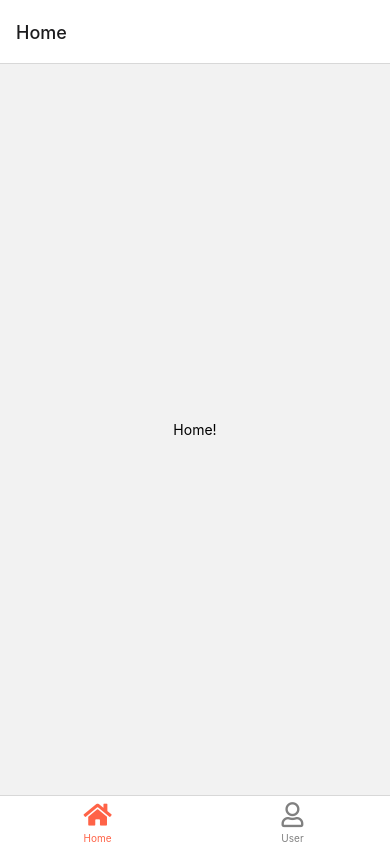
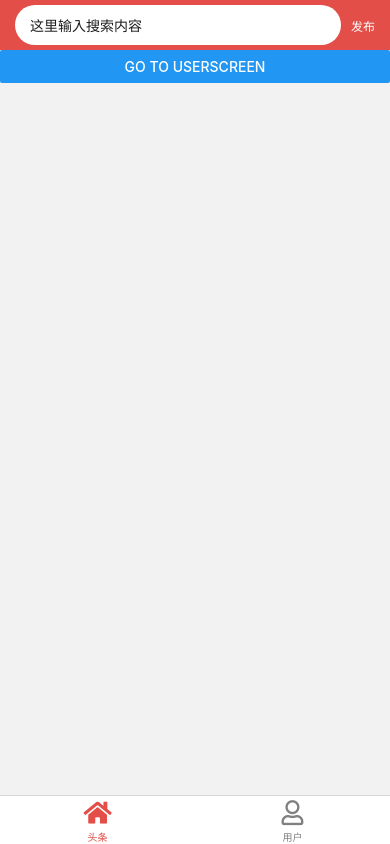
Before and after one commit to lowkey-lau/React-Native-Study, a React Native app: screen /Home in a window 390 px wide. Built offline with nearby package versions, Linux system fonts and the light colour scheme.

Commit message:
组件化开发

```diff
--- a/App.tsx
+++ b/App.tsx
@@ -9,6 +9,9 @@ import * as React from 'react';
 import {NavigationContainer} from '@react-navigation/native';
 import {createBottomTabNavigator} from '@react-navigation/bottom-tabs';
 import Ionicons from 'react-native-vector-icons/FontAwesome5';
+
+import HomeScreen from './app/page/HomeScreen';
+import UserScreen from './app/page/UserScreen';
 
 import type {PropsWithChildren} from 'react';
 import {
@@ -30,7 +33,7 @@ import {
   ReloadInstructions,
 } from 'react-native/Libraries/NewAppScreen';
 
-import InitHeader from './app/components/InitHeader/InitHeader';
+import InitHeader from './app/components/InitHeader';
 
 type SectionProps = PropsWithChildren<{
   title: string;
@@ -107,68 +110,59 @@ type SectionProps = PropsWithChildren<{
 //   );
 // }
 
-function HomeScreen() {
-  return (
-    <View style={{flex: 1, justifyContent: 'center', alignItems: 'center'}}>
-      <Text>Home!</Text>
-    </View>
-  );
-}
-
-function UserScreen() {
-  return (
-    <View style={{flex: 1, justifyContent: 'center', alignItems: 'center'}}>
-      <Text>User!</Text>
-    </View>
-  );
-}
-
 const Tab = createBottomTabNavigator();
 
-function App() {
+function App(): JSX.Element {
   return (
     <NavigationContainer>
       <Tab.Navigator
         screenOptions={({route}) => ({
-          tabBarIcon: ({focused, color, size}) => {
-            let iconName;
-
-            if (route.name === 'Home') {
-              iconName = focused ? 'home' : 'home';
-            } else if (route.name === 'User') {
-              iconName = focused ? 'user' : 'user';
-            }
-
-            // You can return any component that you like here!
-            return <Ionicons name={iconName} size={size} color={color} />;
-          },
-          tabBarActiveTintColor: 'tomato',
+          tabBarActiveTintColor: '#e34e48',
           tabBarInactiveTintColor: 'gray',
+          headerShown: false,
         })}>
-        <Tab.Screen name="Home" component={HomeScreen} />
-        <Tab.Screen name="User" component={UserScreen} />
+        <Tab.Screen
+          name="Home"
+          component={HomeScreen}
+          options={{
+            tabBarLabel: '头条',
+            tabBarIcon: ({color, size}) => (
+              <Ionicons name="home" color={color} size={size} />
+            ),
+          }}
+        />
+        <Tab.Screen
+          name="User"
+          component={UserScreen}
+          options={{
+            tabBarLabel: '用户',
+            tabBarIcon: ({color, size}) => (
+              <Ionicons name="user" color={color} size={size} />
+            ),
+          }}
+        />
       </Tab.Navigator>
     </NavigationContainer>
   );
 }
 
-const styles = StyleSheet.create({
-  sectionContainer: {
-    marginTop: 32,
-    paddingHorizontal: 24,
-  },
-  sectionTitle: {
-    fontSize: 24,
-    fontWeight: '600',
-  },
-  sectionDescription: {
-    marginTop: 8,
-    fontSize: 18,
-    fontWeight: '400',
-  },
-  highlight: {
-    fontWeight: '700',
-  },
-});
+// const styles = StyleSheet.create({
+//   sectionContainer: {
+//     marginTop: 32,
+//     paddingHorizontal: 24,
+//   },
+//   sectionTitle: {
+//     fontSize: 24,
+//     fontWeight: '600',
+//   },
+//   sectionDescription: {
+//     marginTop: 8,
+//     fontSize: 18,
+//     fontWeight: '400',
+//   },
+//   highlight: {
+//     fontWeight: '700',
+//   },
+// });
 
 export default App;
--- a/app/components/InitHeader/InitHeader.tsx
+++ b/app/components/HomeSearchInput.tsx
@@ -11,7 +11,7 @@ const InitHeader = () => {
         onChangeText={text => onChangeText(text)}
         value={value}
         placeholder="这里输入搜索内容"
-        placeholderTextColor={styles.fontColor}></TextInput>
+        placeholderTextColor={'#1d1d1d'}></TextInput>
       <Text style={styles.textBtn}>发布</Text>
     </View>
   );
@@ -30,7 +30,7 @@ const styles = StyleSheet.create({
     flex: 1,
     color: '#1d1d1d',
     fontWeight: '400',
-    fontSize: 16,
+    fontSize: 14,
     marginRight: 10,
     backgroundColor: '#fff',
     borderRadius: 40,
@@ -41,7 +41,6 @@ const styles = StyleSheet.create({
     color: '#FFF',
     fontSize: 12,
   },
-  fontColor: '#1d1d1d',
 });
 
 export default InitHeader;
--- /dev/null
+++ b/app/page/HomeScreen.jsx
@@ -0,0 +1,17 @@
+import * as React from 'react';
+import {View, Button} from 'react-native';
+import HomeSearchInput from '../components/HomeSearchInput';
+
+const HomeScreen = ({navigation}) => {
+  return (
+    <View>
+      <HomeSearchInput />
+      <Button
+        title="Go to UserScreen"
+        onPress={() => navigation.navigate('User')}
+      />
+    </View>
+  );
+};
+
+export default HomeScreen;
--- /dev/null
+++ b/app/page/UserScreen.jsx
@@ -0,0 +1,12 @@
+import * as React from 'react';
+import {Text, View} from 'react-native';
+
+const UserScreen = ({navigation}) => {
+  return (
+    <View>
+      <Text>UserScreen!</Text>
+    </View>
+  );
+};
+
+export default UserScreen;
--- a/package.json
+++ b/package.json
@@ -28,6 +28,7 @@
     "@types/jest": "^29.2.1",
     "@types/react": "^18.0.24",
     "@types/react-test-renderer": "^18.0.0",
+    "babel-eslint": "^10.1.0",
     "babel-jest": "^29.2.1",
     "eslint": "^8.19.0",
     "jest": "^29.2.1",
```
Also changed, not shown: .eslintrc.js, .prettierrc.js, 2 other files (tests, documents, lock files or other folders).
